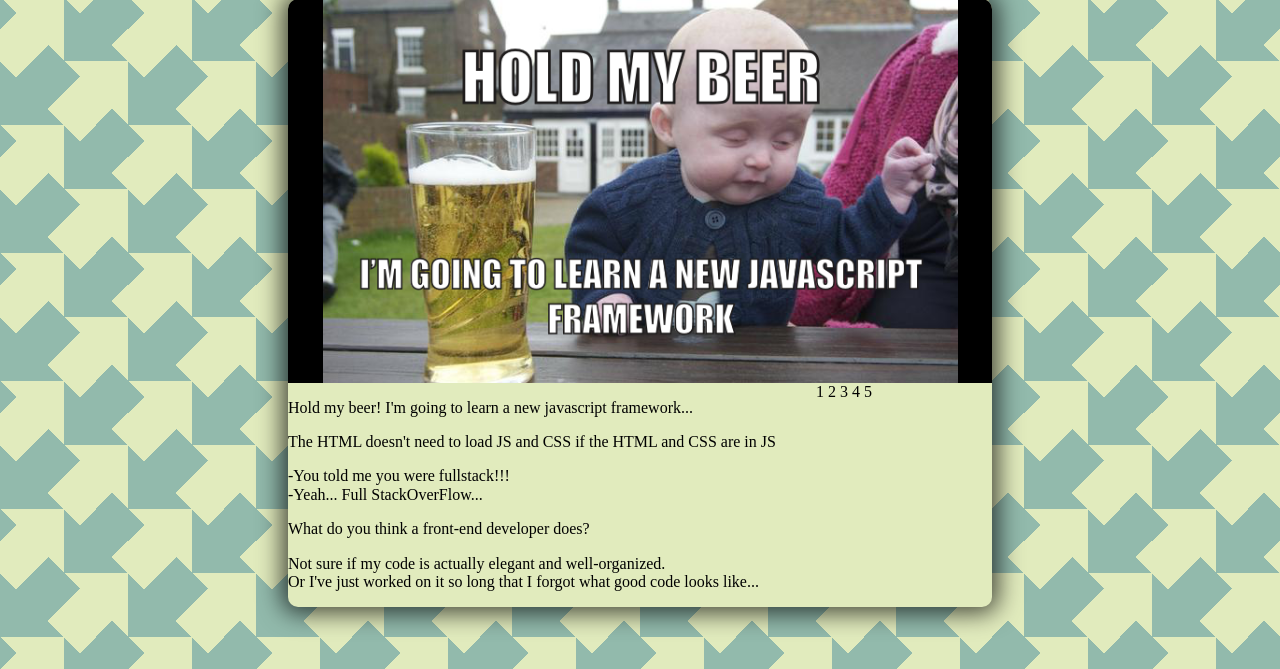
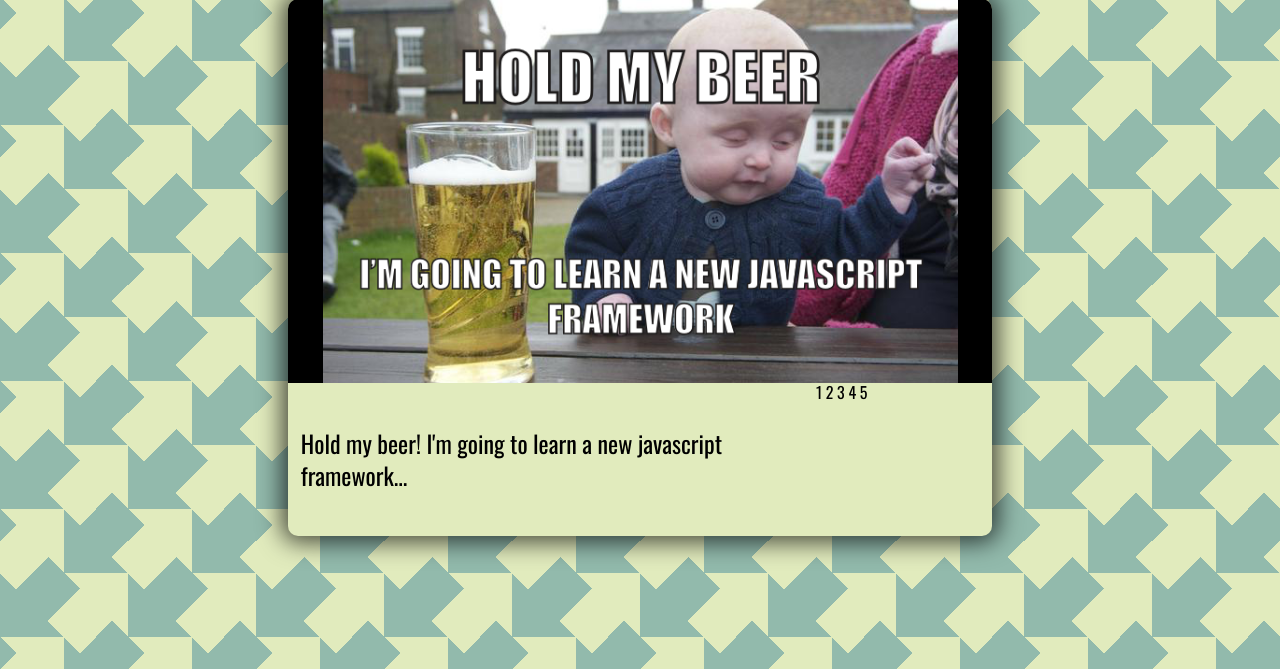
Before and after one commit to mkachalko/cssMemSlider, a plain HTML site: page cssMemSlider/index.html in a window 1280 px wide. Shown: the part 131-800 px from the top of the page. Drawn offline with nearby package versions, Linux system fonts and the light colour scheme.

Commit message:
feat: add styles for text-block (Mon, May 16, 2022 05:08:06 PM)

```diff
--- a/cssMemSlider/index.html
+++ b/cssMemSlider/index.html
@@ -6,6 +6,9 @@
   <meta http-equiv="X-UA-Compatible" content="IE=edge">
   <meta name="viewport" content="width=device-width, initial-scale=1.0">
   <title>CSS Mem Slider</title>
+  <link rel="preconnect" href="https://fonts.googleapis.com">
+  <link rel="preconnect" href="https://fonts.gstatic.com" crossorigin>
+  <link href="https://fonts.googleapis.com/css2?family=Oswald:wght@400;600&display=swap" rel="stylesheet">
   <link rel="stylesheet" href="normalize.css">
   <link rel="stylesheet" href="style.css">
 </head>
@@ -32,6 +35,7 @@
             <div class="slide slide-5" id="slide-5"></div>
           </div>
 
+          <div class="text-wrapper">
             <div class="text-block">
               <p class="text text-1">Hold my beer! I'm going to learn a new javascript framework... </p>
               <p class="text text-2">The HTML doesn't need to load JS and CSS if the HTML and CSS are in JS</p>
@@ -39,6 +43,7 @@
               <p class="text text-4">What do you think a front-end developer does?</p>
               <p class="text text-5">Not sure if my code is actually elegant and well-organized.<br>
                 Or I've just worked on it so long that I forgot what good code looks like...</p>
+            </div>
           </div>
 
           <div class="dots">
--- a/cssMemSlider/style.css
+++ b/cssMemSlider/style.css
@@ -8,6 +8,7 @@ linear-gradient(45deg, #92baac 45px, transparent 45px,transparent 91px, #e1ebbd
 linear-gradient(-45deg, #92baac 23px, transparent 23px, transparent 68px,#92baac 68px,#92baac 113px,transparent 113px,transparent 158px,#92baac 158px);
 background-color:#e1ebbd;
 background-size: 128px 128px;
+font-family: 'Oswald', sans-serif;
 }
 
 .slider-wrapper {
@@ -20,9 +21,11 @@ background-size: 128px 128px;
 .title {
   margin: 2rem 0 1.5rem;
   font-size: 4rem;
+  font-weight: 600;
 }
 
 .slider-block {
+  margin-bottom: 2rem;
   display: grid;
   grid-template-columns: 3fr 1fr;
   width: 55vw;
@@ -74,18 +77,45 @@ background-size: 128px 128px;
   display: none;
 }
 
-#dot-1:checked ~ .slides {
+.text-wrapper {
+  overflow: hidden;
+  width: 100%;
+}
+
+.text-block {
+  display: flex;
+  align-items: center;
+  width: 100%;
+  transition: margin-left ease-out 0.5s;
+}
+
+.text {
+  margin: 0;
+  padding: 1vw;
+  width: 100%;
+  flex-shrink: 0;
+  font-size: 1.5rem;
+  font-weight: 400;
+  line-height: 2rem;
+}
+
+#dot-1:checked ~ .slides,
+#dot-1:checked ~ .text-wrapper .text-block {
   margin-left: 0;
 }
-#dot-2:checked ~ .slides {
+#dot-2:checked ~ .slides,
+#dot-2:checked ~ .text-wrapper .text-block {
   margin-left: -100%;
 }
-#dot-3:checked ~ .slides {
+#dot-3:checked ~ .slides,
+#dot-3:checked ~ .text-wrapper .text-block {
   margin-left: -200%;
 }
-#dot-4:checked ~ .slides {
+#dot-4:checked ~ .slides,
+#dot-4:checked ~ .text-wrapper .text-block {
   margin-left: -300%;
 }
-#dot-5:checked ~ .slides {
+#dot-5:checked ~ .slides,
+#dot-5:checked ~ .text-wrapper .text-block {
   margin-left: -400%;
 }
```
Lines whose indentation alone changed are shown as unchanged.
